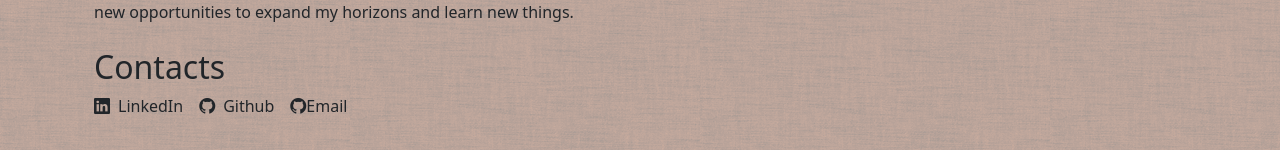
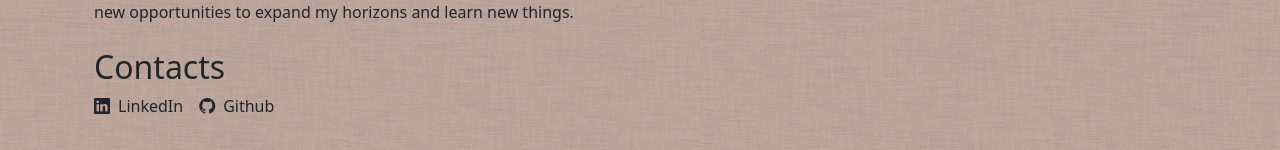
Before and after one commit to TerribleSpeller/personalWebsite, a Next.js app: page / in a window 1280 px wide. Shown: the part 345-495 px from the top of the page. Built offline with nearby package versions, Linux system fonts and the light colour scheme.

Commit message:
Removed Emai; again

```diff
--- a/app/page.js
+++ b/app/page.js
@@ -29,9 +29,6 @@ export default function Home() {
               <div className="d-flex flew-row">
                 <i className="bi bi-github"></i> <Link href="https://github.com/TerribleSpeller" className="nav-link link-module link-buffer">Github</Link>
               </div>
-              <div className="d-flex flew-row">
-                <i className="bi bi-github"></i> <Link href={deEncryptedEmail} id="contact">Email</Link>
-              </div>
             </div>
           </div>
       </div>
```
